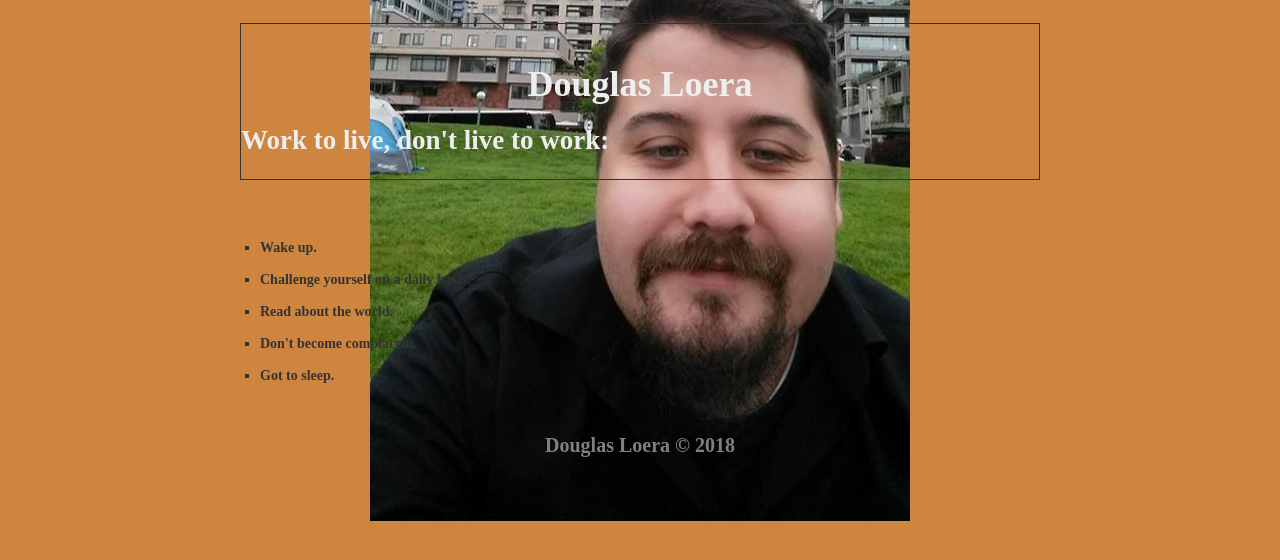
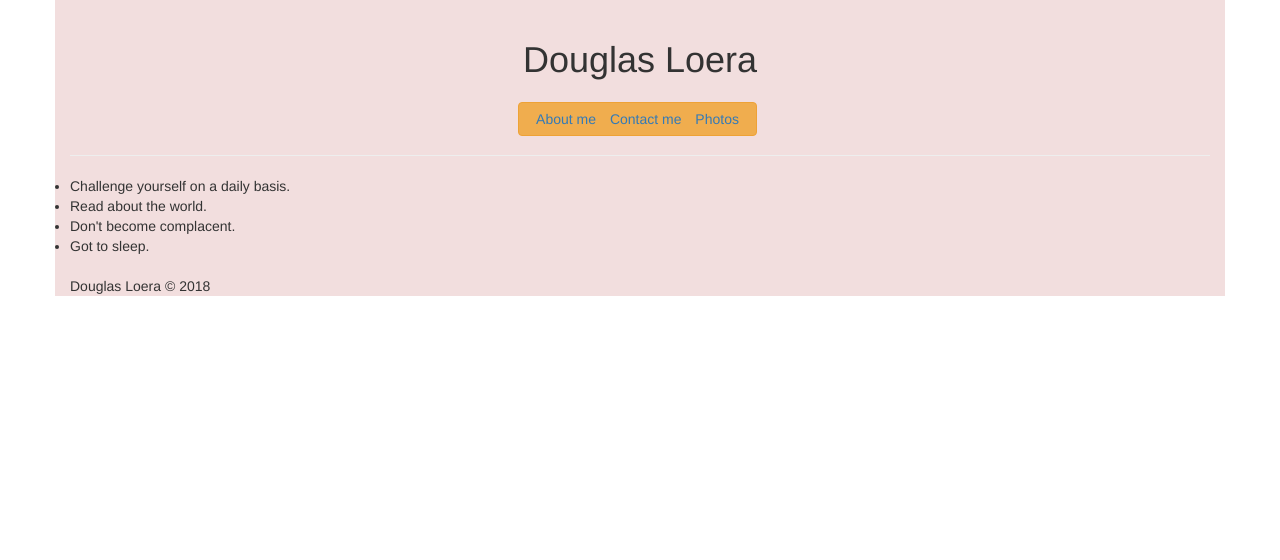
Before and after one commit to dloera/dloera.github.io, a plain HTML site: page index.html in a window 1280 px wide. Drawn offline with nearby package versions, Linux system fonts and the light colour scheme.

Commit message:
Use of Bootstrap

```diff
--- a/css/style.css
+++ b/css/style.css
@@ -37,5 +37,3 @@ body{
     text-align:center;
 
 }
-
-<link rel="stylesheet" href="https://maxcdn.bootstrapcdn.com/bootstrap/3.3.7/css/bootstrap.min.css" integrity="sha384-BVYiiSIFeK1dGmJRAkycuHAHRg32OmUcww7on3RYdg4Va+PmSTsz/K68vbdEjh4u" crossorigin="anonymous">
--- a/index.html
+++ b/index.html
@@ -4,27 +4,30 @@
     <meta charset="UTF-8">
     <meta name="viewport" content="width=device-width, initial-scale=1.0">
     <meta http-equiv="X-UA-Compatible" content="ie=edge">
-    <link rel="stylesheet" href="css/style.css" type="text/css">
-    <title>DougLas Loera</title>
+    <link rel="stylesheet" href="https://maxcdn.bootstrapcdn.com/bootstrap/3.3.7/css/bootstrap.min.css" integrity="sha384-BVYiiSIFeK1dGmJRAkycuHAHRg32OmUcww7on3RYdg4Va+PmSTsz/K68vbdEjh4u" crossorigin="anonymous">
+    <title>Douglas Loera</title>
 </head>
 <body>
-    <div class="container">
-        <header id="main-header">
-            <h1>Douglas Loera</h1>
-            <h2>Work to live, don't live to work:</h2>
+    <div class="container bg-danger">
+        <header class="page-header">
+            <h1 class="text-center">Douglas Loera</h1>
+            <h2 class="text-center">
+                <ul class="list-inline text-primary btn btn-warning">
+                    <li><a href="about.html">About me</a></li>
+                    <li><a href="contact.html">Contact me</a></li>
+                    <li><a href="photos.html">Photos</a></li>
+                </ul>
+            </h2>
         </header>
-    </div>
-    <div class="container">
-            <ul id="main-list">
-                <li>Wake up.</li>
-                <li>Challenge yourself on a daily basis.</li>
-                <li>Read about the world.</li>
-                <li>Don't become complacent.</li>
-                <li>Got to sleep.</li>
-            </ul>
-    </div>
-    <div>
-        <footer id="main-footer">
+
+        <ul class="list-group">
+            <li>Challenge yourself on a daily basis.</li>
+            <li>Read about the world.</li>
+            <li>Don't become complacent.</li>
+            <li>Got to sleep.</li>
+        </ul>
+
+        <footer class="page-footer">
             Douglas Loera &copy; 2018
         </footer>
     </div>
```
